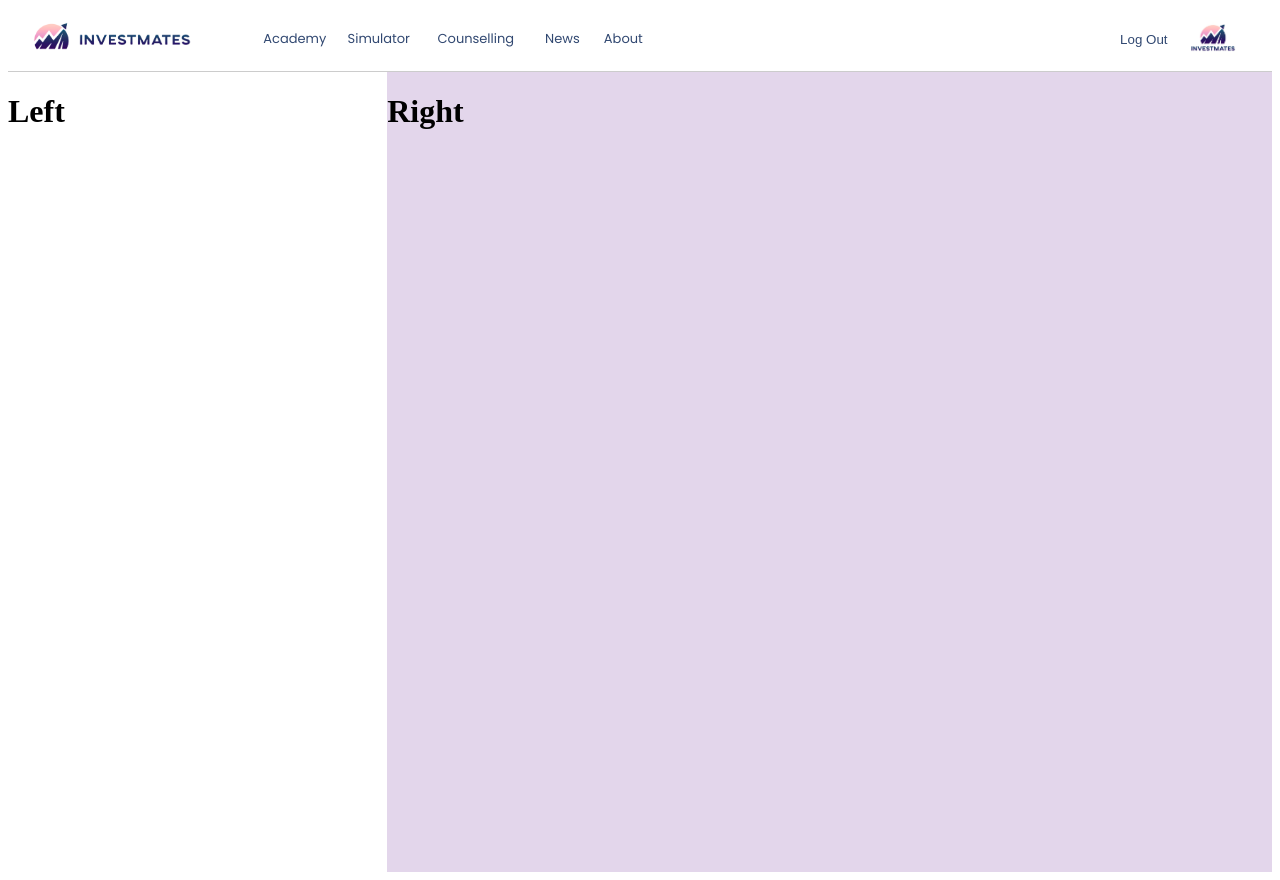
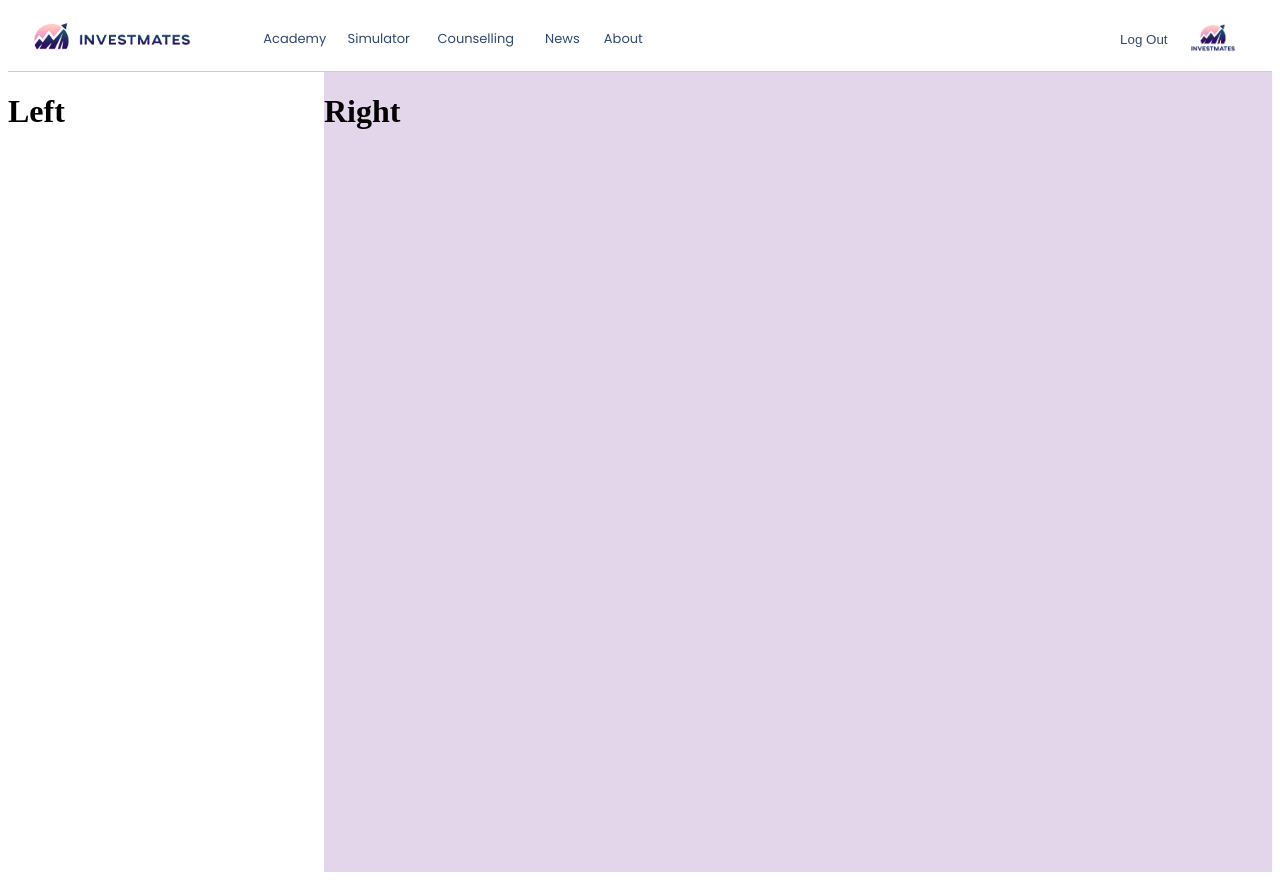
Before and after one commit to overthemoon11/InvestMates, a React (Create React App) app in the folder investmates/: page /Simulator/simulator in a window 1280 px wide. Built offline with nearby package versions, Linux system fonts and the light colour scheme.

Commit message:
flex change to 0.25

```diff
--- a/investmates/src/Simulator/ComponentA.js
+++ /dev/null
@@ -1,5 +0,0 @@
-const ComponentA=()=>{
-    return <h1>Left</h1>
-};
-
-export default ComponentA;
--- a/investmates/src/Simulator/ComponentB.js
+++ /dev/null
@@ -1,5 +0,0 @@
-const ComponentB=()=>{
-    return <h1>Right</h1>
-};
-
-export default ComponentB;
--- /dev/null
+++ b/investmates/src/Simulator/LeftComponent.js
@@ -0,0 +1,5 @@
+const LeftComponent=()=>{
+    return <h1>Left</h1>
+};
+
+export default LeftComponent;
--- /dev/null
+++ b/investmates/src/Simulator/RightComponent.js
@@ -0,0 +1,5 @@
+const RightComponent=()=>{
+    return <h1>Right</h1>
+};
+
+export default RightComponent;
--- a/investmates/src/Simulator/simulator.js
+++ b/investmates/src/Simulator/simulator.js
@@ -1,14 +1,14 @@
 import LeftRightLayout from '../components/LeftRightColumn/LeftRightLayout.js';
-import ComponentA from './ComponentA.js'; // Import your left component
-import ComponentB from './ComponentB.js'; // Import your right component
+import LeftComponent from './LeftComponent.js'; // Import your left component
+import RightComponent from './RightComponent.js'; // Import your right component
 
 
 export const Simulator=()=>{
     return (
         <div className="column-container">
             <LeftRightLayout
-                leftComponent={<ComponentA />}
-                rightComponent={<ComponentB />}
+                leftComponent={<LeftComponent />}
+                rightComponent={<RightComponent />}
                 />
         </div>
     )
--- a/investmates/src/components/LeftRightColumn/LeftRightLayout.css
+++ b/investmates/src/components/LeftRightColumn/LeftRightLayout.css
@@ -6,11 +6,11 @@
 }
 
 .left-column {
-  flex: 0.3; /* Adjust the flex value as needed */
+  flex: 0.25; /* Adjust the flex value as needed */
   background-color: white;
 }
 
 .right-column {
-  flex: 0.7; /* Adjust the flex value as needed */
+  flex: 0.75; /* Adjust the flex value as needed */
   background-color: #E3D6EB;
 }
```
